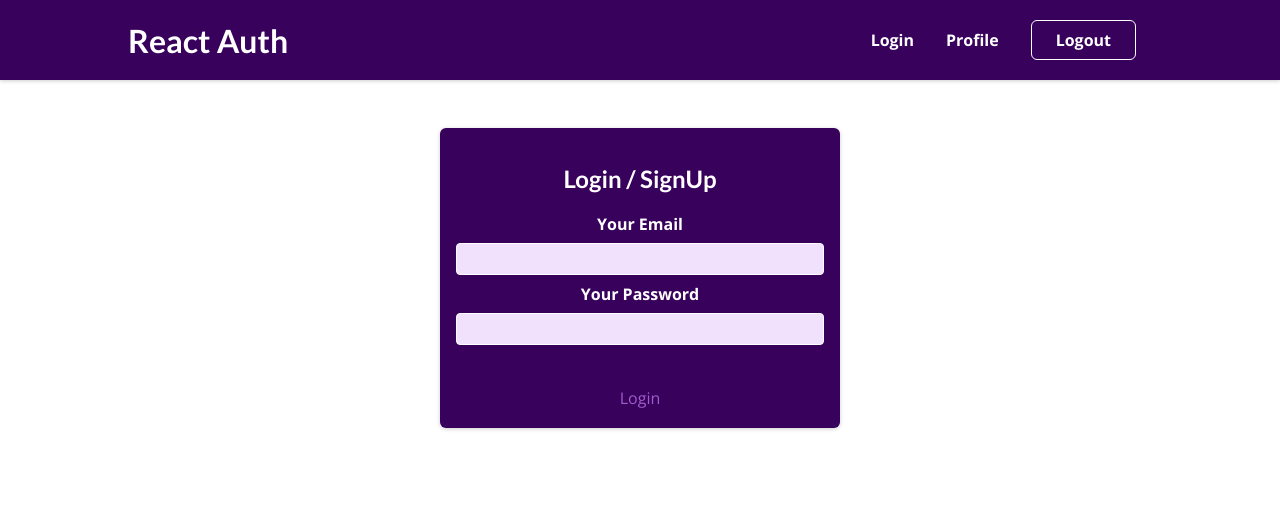
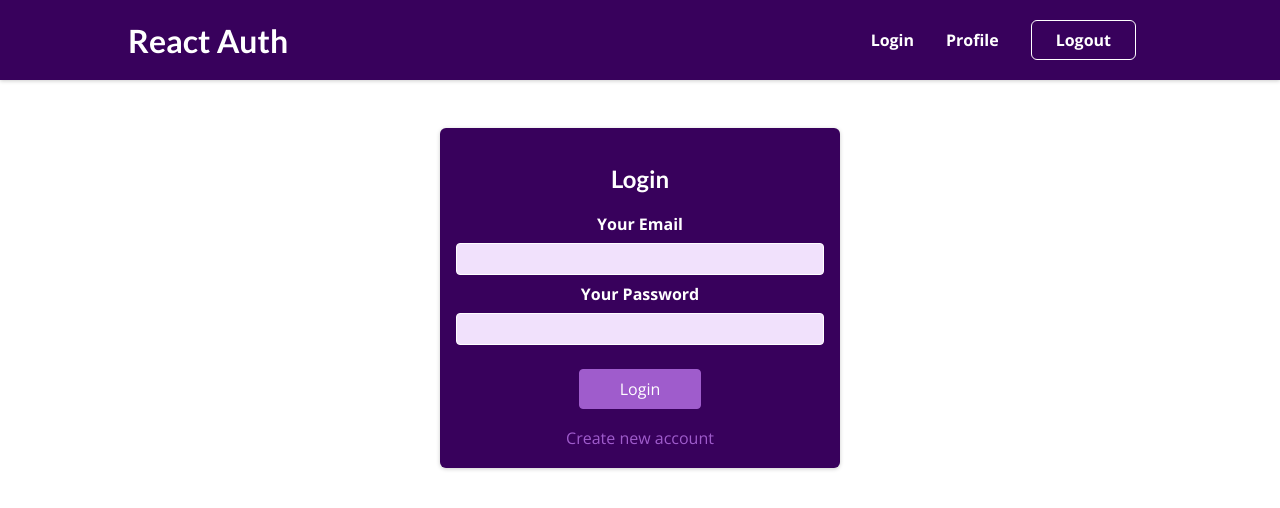
Before and after one commit to CoolShivas/React_Signup_and_Authentication, a React (Vite) app in the folder authentication_project/: page /auth in a window 1280 px wide. Shown: the top 508 px of the page. Built offline with nearby package versions, Linux system fonts and the light colour scheme.

Commit message:
DIY_Login_SignUp_Btn_using_useState

```diff
--- a/authentication_project/src/components/Auth/AuthForm.jsx
+++ b/authentication_project/src/components/Auth/AuthForm.jsx
@@ -1,30 +1,35 @@
-import classes from './AuthForm.module.css';
+import { useState } from "react";
+import classes from "./AuthForm.module.css";
 
 const AuthForm = () => {
+  const [isLogin, setIsLogin] = useState(true);
 
+  const switchAuthModeHandler = () => {
+    setIsLogin((prevState) => !prevState);
+  };
 
   return (
     <section className={classes.auth}>
-      <h1> Login / SignUp </h1>
-      <form >
+      {/* <h1> Login / SignUp </h1> */}
+      <h1>{isLogin ? "Login" : "Sign Up"}</h1>
+
+      <form>
         <div className={classes.control}>
-          <label htmlFor='email'>Your Email</label>
-          <input type='email' id='email' required />
+          <label htmlFor="email">Your Email</label>
+          <input type="email" id="email" required />
         </div>
         <div className={classes.control}>
-          <label htmlFor='password'>Your Password</label>
-          <input
-            type='password'
-            id='password'
-            required
-          />
+          <label htmlFor="password">Your Password</label>
+          <input type="password" id="password" required />
         </div>
         <div className={classes.actions}>
+          <button> {isLogin ? 'Login' : 'Create Account'} </button>
           <button
-            type='button'
+            type="button"
             className={classes.toggle}
+            onClick={switchAuthModeHandler}
           >
-            Login
+            {isLogin ? "Create new account" : "Login with existing account"}
           </button>
         </div>
       </form>
```
